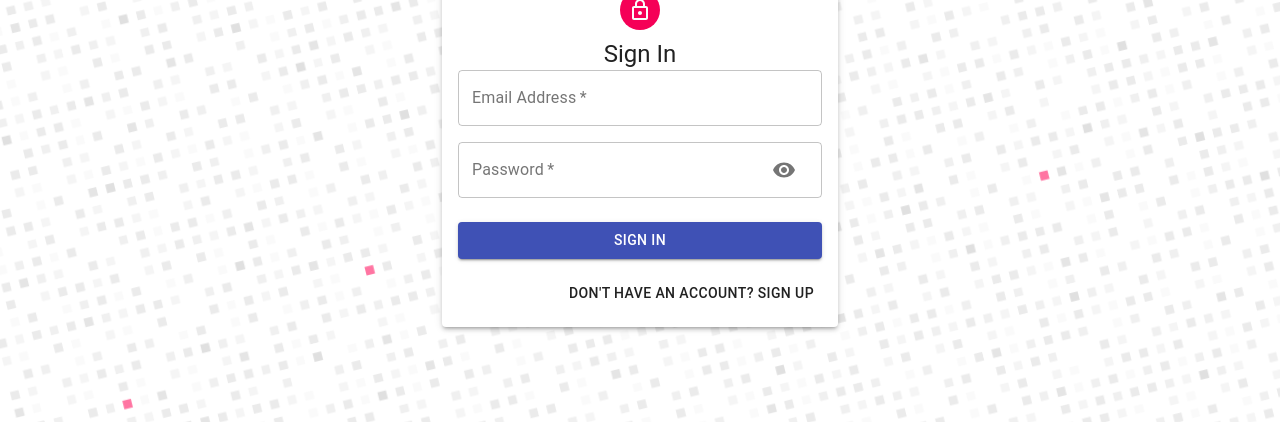
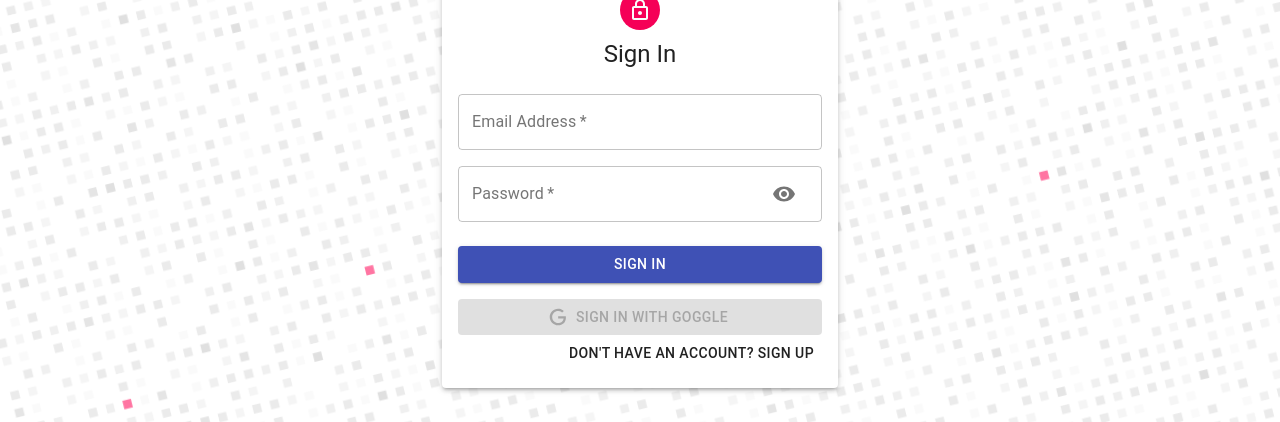
Before and after one commit to adrianghub/resourceful-frontend, a React (Create React App) app: page /auth in a window 1280 px wide. Shown: the part 268-690 px from the top of the page. Built offline with nearby package versions, Linux system fonts and the light colour scheme.

Commit message:
add sign in option with google oauth

```diff
--- a/src/components/Auth/Auth.jsx
+++ b/src/components/Auth/Auth.jsx
@@ -7,15 +7,22 @@
   Typography,
   Container,
 } from "@material-ui/core";
+import { GoogleLogin } from 'react-google-login';
+import { useDispatch } from 'react-redux';
+import { useHistory } from 'react-router-dom'
+
 import LockOutlinedIcon from "@material-ui/icons/LockOutlined";
 import CustomInput from "./CustomInput";
 
 import useStyles from "./styles";
+import Icon from "./icon";
 
 const Auth = () => {
   const classes = useStyles();
   const [showPassword, setShowPassword] = useState(false);
   const [isSignup, setIsSignup] = useState(false);
+  const dispatch = useDispatch();
+  const history = useHistory();
 
   const handleShowPassword = () => {
     setShowPassword((prevShowPassword) => !prevShowPassword);
@@ -34,6 +41,24 @@
     handleShowPassword(false);
   };
 
+  const handleGoogleSuccess = async (res) => {
+    const result = res?.profileObj;
+    const token = res?.tokenId;
+
+    try {
+      dispatch({ type: 'AUTH', data: { result, token } });
+
+      history.push('/');
+    } catch (error) {
+      console.log(error);
+    }
+
+  }
+
+  const handleGoogleFailure = () => {
+    console.log("Google Sign In was unsuccessful. Try again...")
+  }
+
   return (
     <Container component="main" maxWidth="xs">
       <Paper className={classes.paper} elevation={3}>
@@ -41,7 +66,7 @@
           <LockOutlinedIcon />
         </Avatar>
         <Typography variant="h5">{isSignup ? "Sign Up" : "Sign In"}</Typography>
-        <from className={classes.from} onSubmit={handleSubmit}>
+        <form className={classes.form} onSubmit={handleSubmit}>
           <Grid container spacing={2}>
             {isSignup && (
               <>
@@ -92,6 +117,23 @@
           >
             {isSignup ? "Sign Up" : "Sign In"}
           </Button>
+          <GoogleLogin
+            clientId="102014470382-chu87mifedvd7bh1ivuc1vhnnhahgmur.apps.googleusercontent.com"
+            render={(renderProps) => (
+              <Button
+                className={classes.goggleButton}
+                color="primary"
+                fullWidth
+                onClick={renderProps.onClick}
+                disabled={renderProps.disabled}
+                startIcon={<Icon />}
+                variant="contained"
+              >Sign In with Goggle</Button>
+            )}
+            onSuccess={handleGoogleSuccess}
+            onFailure={handleGoogleFailure}
+            cookiePolicy="single_host_origin"
+          />
           <Grid container justify="flex-end">
             <Grid item>
               <Button onClick={handleSwitchMode}>
@@ -101,7 +143,7 @@
               </Button>
             </Grid>
           </Grid>
-        </from>
+        </form>
       </Paper>
     </Container>
   );
--- a/src/components/Auth/CustomInput.jsx
+++ b/src/components/Auth/CustomInput.jsx
@@ -16,7 +16,7 @@
         label={label}
         autoFocus={autoFocus}
         type={type}
-        InputProps={name === 'password' && {
+        InputProps={name === 'password' ? {
           endAdornment: (
             <InputAdornment position="end">
               <IconButton onClick={handleShowPassword}>
@@ -24,7 +24,7 @@
               </IconButton>
             </InputAdornment>
           )
-        }}
+        } : null}
       />
     </Grid>
   )
--- /dev/null
+++ b/src/components/Auth/icon.js
@@ -0,0 +1,13 @@
+
+import React from 'react';
+
+const icon = () => (
+  <svg style={{ width: '20px', height: '20px' }} viewBox="0 0 24 24">
+    <path
+      fill="currentColor"
+      d="M21.35,11.1H12.18V13.83H18.69C18.36,17.64 15.19,19.27 12.19,19.27C8.36,19.27 5,16.25 5,12C5,7.9 8.2,4.73 12.2,4.73C15.29,4.73 17.1,6.7 17.1,6.7L19,4.72C19,4.72 16.56,2 12.1,2C6.42,2 2.03,6.8 2.03,12C2.03,17.05 6.16,22 12.25,22C17.6,22 21.5,18.33 21.5,12.91C21.5,11.76 21.35,11.1 21.35,11.1V11.1Z"
+    />
+  </svg>
+);
+
+export default icon;
--- a/src/components/Navbar/Navbar.jsx
+++ b/src/components/Navbar/Navbar.jsx
@@ -1,14 +1,31 @@
-import React from "react";
-import { Link } from 'react-router-dom'
+import React, { useState, useEffect } from "react";
+import { Link, useHistory, useLocation } from 'react-router-dom'
 import { AppBar, Typography, Toolbar, Avatar, Button } from "@material-ui/core";
+import { useDispatch } from 'react-redux';
 
 import useStyles from "./styles.js";
 import LOGO_IMG from "../../images/logo.png";
 
 const Navbar = () => {
   const classes = useStyles();
+  const [user, setUser] = useState(JSON.parse(localStorage.getItem('profile')));
+  const dispatch = useDispatch();
+  const history = useHistory();
+  const location = useLocation();
 
-  const user = null;
+  const handleLogout = () => {
+    dispatch({ type: 'LOGOUT' });
+
+    history.push('/');
+
+    setUser(null);
+  }
+
+  useEffect(() => {
+    const token = user?.token;
+
+    setUser(JSON.parse(localStorage.getItem('profile')))
+  }, [location])
 
   return (
     <AppBar className={classes.appBar} position="static" color="inherit">
@@ -23,10 +40,10 @@
           <div className={classes.profile}>
             <Avatar className={classes.grey} alt={user.result.name} src={user.result.imageUrl}>{user.result.name.charAt(0)}</Avatar>
             <Typography className={classes.userName} variant="h6">{user.result.name}</Typography>
-            <Button variant="contained" className={classes.logout} color="secondary">Logout</Button>
+            <Button variant="contained" className={classes.logout} color="secondary" onClick={handleLogout}>Logout</Button>
           </div>
         ) : (
-          <Button component={Link} to="/auth" variant="outlined" color="primary" >Sign In</Button>
+          <Button component={Link} to="/auth" variant="outlined" color="primary">Sign In</Button>
         )}
       </Toolbar>
     </AppBar>
--- a/src/constants/actionTypes.js
+++ b/src/constants/actionTypes.js
@@ -3,3 +3,5 @@
 export const UPDATE = 'UPDATE';
 export const DELETE = 'DELETE';
 export const BOOKMARK = 'BOOKMARK';
+export const AUTH = 'AUTH';
+export const LOGOUT = 'LOGOUT';
--- /dev/null
+++ b/src/reducers/auth.js
@@ -0,0 +1,18 @@
+import { AUTH, LOGOUT } from '../constants/actionTypes';
+
+const authReducer = (state = { authData: null }, action) => {
+  switch (action.type) {
+    case AUTH:
+      localStorage.setItem('profile', JSON.stringify({ ...action?.data }))
+
+      return { ...state, authData: action?.data};
+    case LOGOUT:
+      localStorage.clear();
+
+      return { ...state, authData: null};
+    default:
+      return state;
+  }
+}
+
+export default authReducer;
--- a/src/reducers/index.js
+++ b/src/reducers/index.js
@@ -1,5 +1,6 @@
 import { combineReducers } from 'redux';
 
 import posts from './posts';
+import auth from './auth';
 
-export const reducers = combineReducers({ posts });
+export const reducers = combineReducers({ posts, auth });
```
